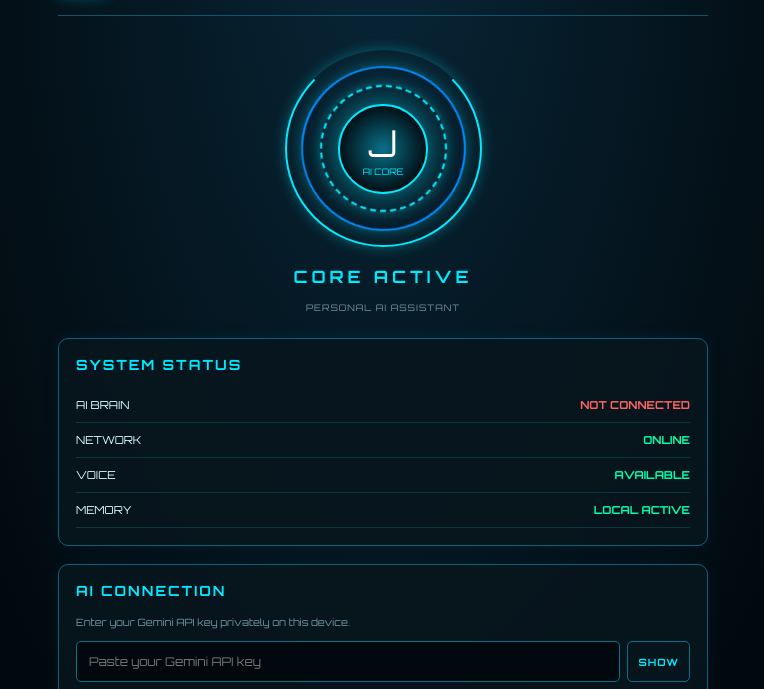
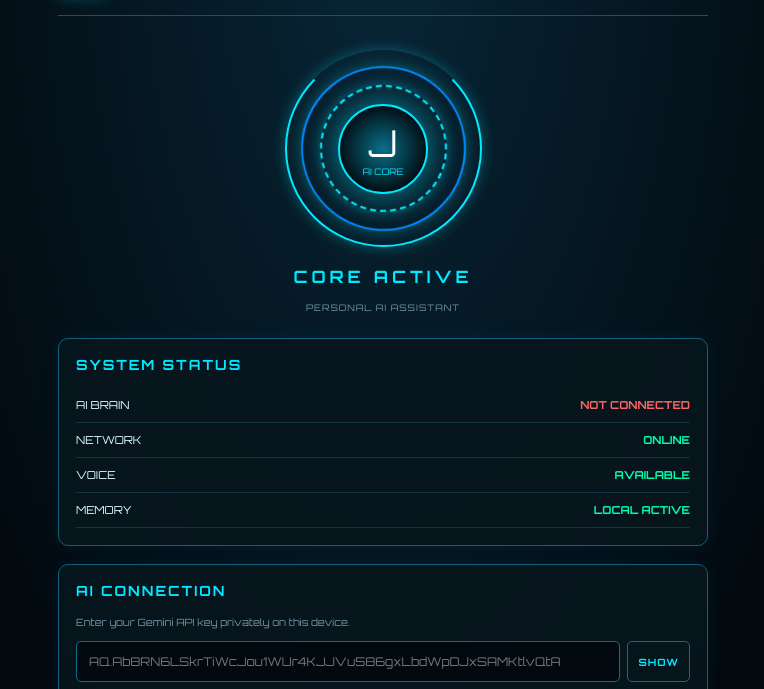
Before and after one commit to ubbathotivirat-pixel/Jarvis-ai., a plain HTML site: page index.html in a window 1280 px wide. Shown: the part 83-772 px from the top of the page, without its empty margins (257-1021 px from the left). Drawn offline with Linux system fonts and the light colour scheme.

Commit message:
Change API key placeholder to a sample value
Updated the placeholder text for the API key input field to a sample key.

```diff
--- a/index.html
+++ b/index.html
@@ -65,7 +65,7 @@
         <p>Enter your Gemini API key privately on this device.</p>
         <div class="key-row">
           <input id="apiKey" type="password"
-            placeholder="Paste your Gemini API key">
+            placeholder="AQ.Ab8RN6LSkrTiWcJou1WUr4KJJVu586gxLbdWpDJxSAMKtlvQtA">
           <button id="toggleKey" class="small-button">SHOW</button>
         </div>
         <div class="settings-actions">
```
